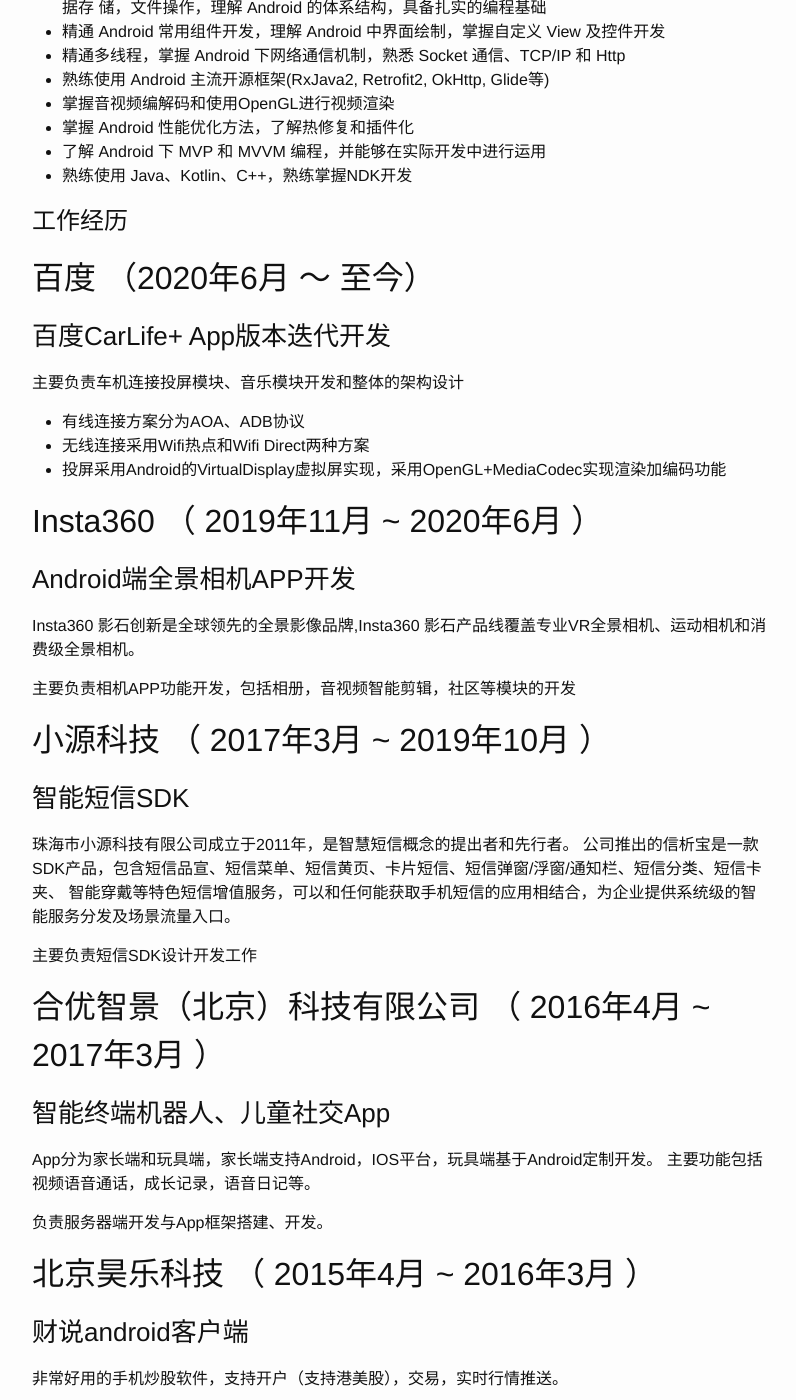
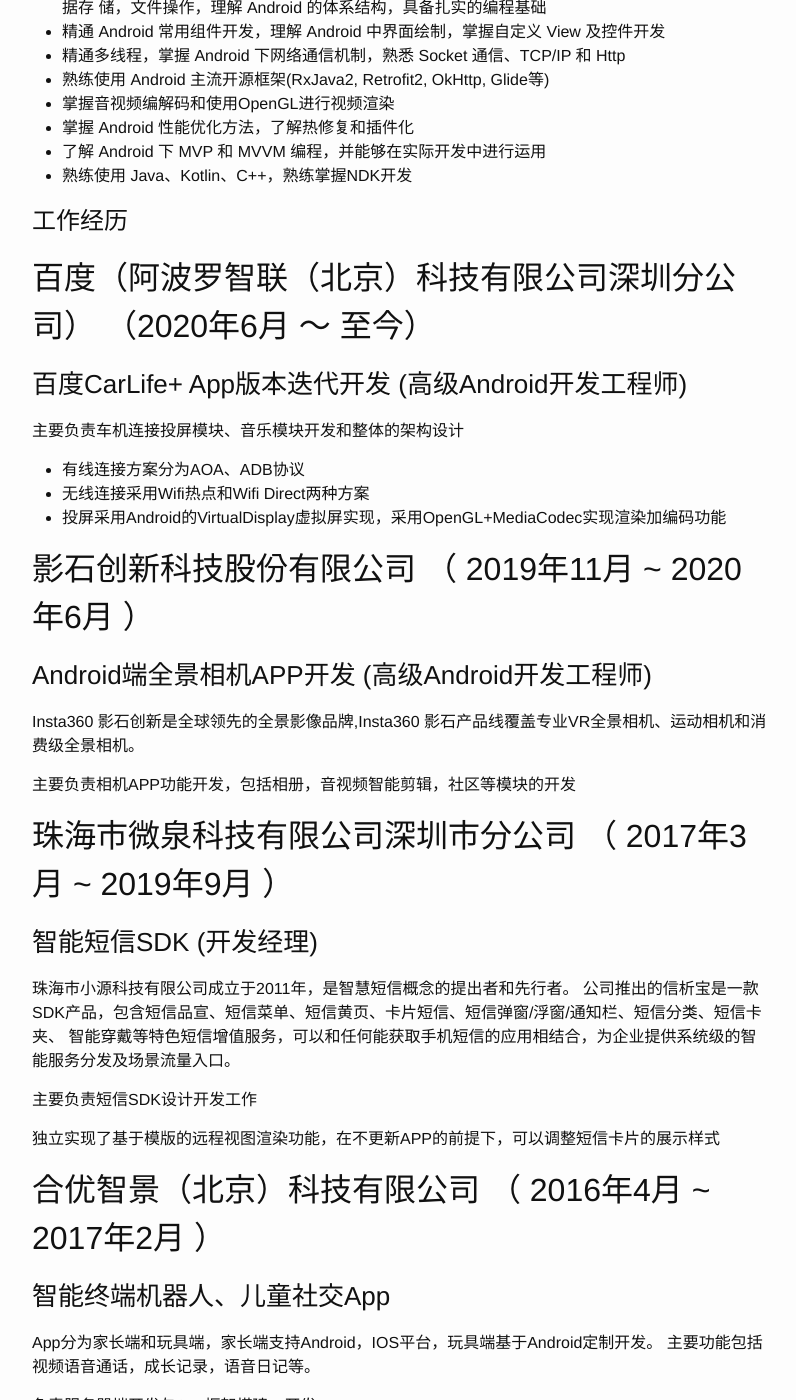
Before and after one commit to BennyWang/BennyWang.github.io, a Jekyll site: the page built from resume.md, in a window 1280 px wide and 1400 px high, scrolled down 547 px. Shown: the whole window, without its empty margins (238-1034 px from the left). Built offline with Jekyll 4.4.1, drawn with Linux system fonts in a browser that asks for light colours; some of the changed text lies outside the part shown.

Commit message:
更新简历

```diff
--- a/resume.md
+++ b/resume.md
@@ -16,7 +16,7 @@
 # 个人信息
 
  - 王斌/男/1986
- - 本科/哈尔滨工程大学数学系
+ - 本科/哈尔滨工程大学数学系（05级）
  - 工作年限：12年
  - 技术博客：http://bennywang.github.io
  - GitHub：http://github.com/BennyWang
@@ -40,8 +40,8 @@
 
 # 工作经历
 
-## 百度 （2020年6月 ～ 至今）
-### 百度CarLife+ App版本迭代开发
+## 百度（阿波罗智联（北京）科技有限公司深圳分公司） （2020年6月 ～ 至今）
+### 百度CarLife+ App版本迭代开发  (高级Android开发工程师)
 
 主要负责车机连接投屏模块、音乐模块开发和整体的架构设计
 
@@ -49,24 +49,26 @@
 - 无线连接采用Wifi热点和Wifi Direct两种方案
 - 投屏采用Android的VirtualDisplay虚拟屏实现，采用OpenGL+MediaCodec实现渲染加编码功能
 
-## Insta360 （ 2019年11月 ~ 2020年6月 ）
+## 影石创新科技股份有限公司 （ 2019年11月 ~ 2020年6月 ）
 
-### Android端全景相机APP开发
+### Android端全景相机APP开发 (高级Android开发工程师)
 
 Insta360 影石创新是全球领先的全景影像品牌,Insta360 影石产品线覆盖专业VR全景相机、运动相机和消费级全景相机。
 
 主要负责相机APP功能开发，包括相册，音视频智能剪辑，社区等模块的开发
 
 
-## 小源科技 （ 2017年3月 ~ 2019年10月 ）
+## 珠海市微泉科技有限公司深圳市分公司 （ 2017年3月 ~ 2019年9月 ）
 
-### 智能短信SDK
+### 智能短信SDK (开发经理)
 
 珠海市小源科技有限公司成立于2011年，是智慧短信概念的提出者和先行者。 公司推出的信析宝是一款SDK产品，包含短信品宣、短信菜单、短信黄页、卡片短信、短信弹窗/浮窗/通知栏、短信分类、短信卡夹、 智能穿戴等特色短信增值服务，可以和任何能获取手机短信的应用相结合，为企业提供系统级的智能服务分发及场景流量入口。
 
 主要负责短信SDK设计开发工作
 
-## 合优智景（北京）科技有限公司 （ 2016年4月 ~ 2017年3月 ）
+独立实现了基于模版的远程视图渲染功能，在不更新APP的前提下，可以调整短信卡片的展示样式
+
+## 合优智景（北京）科技有限公司 （ 2016年4月 ~ 2017年2月 ）
 
 ### 智能终端机器人、儿童社交App
 
```
